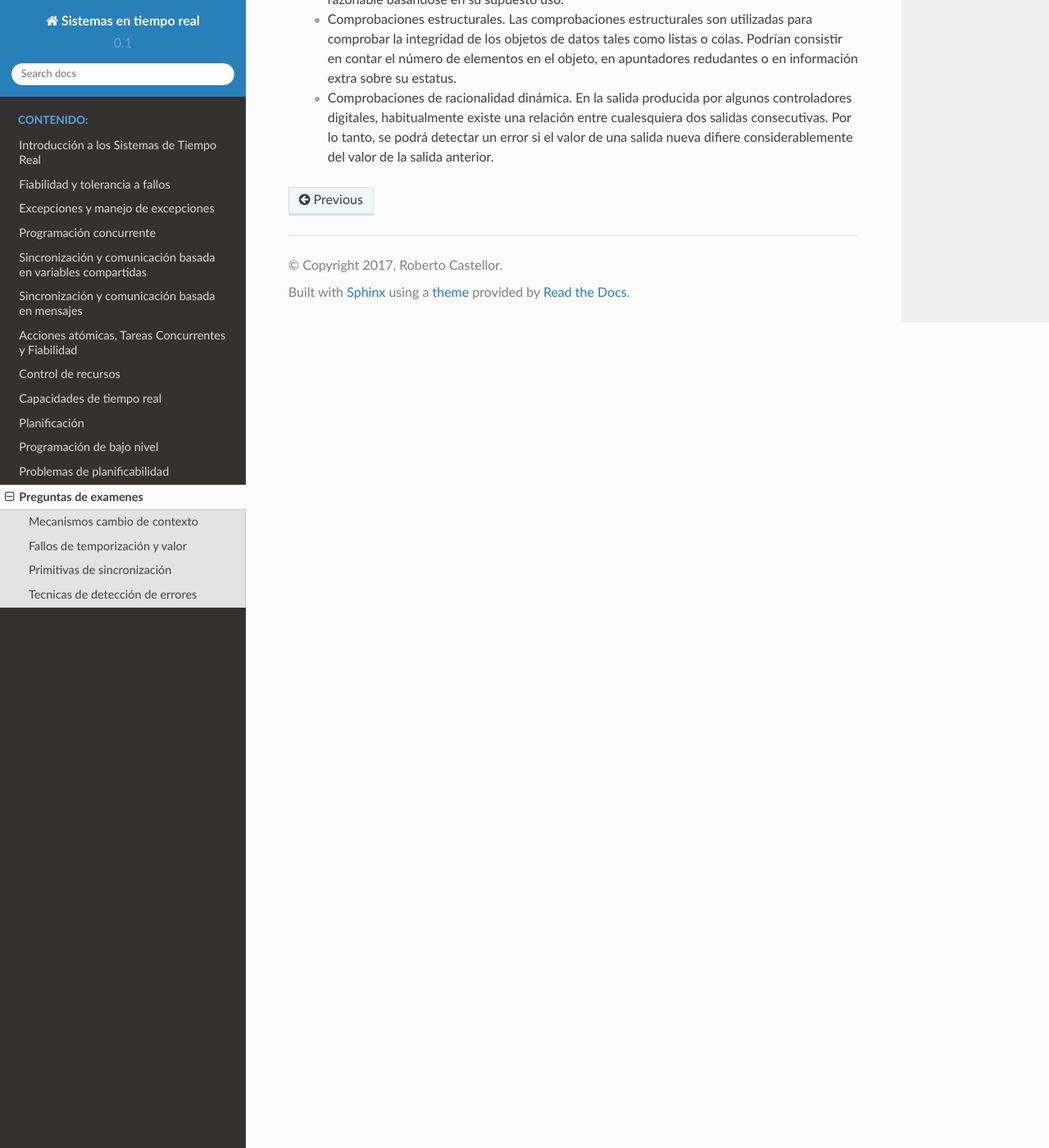
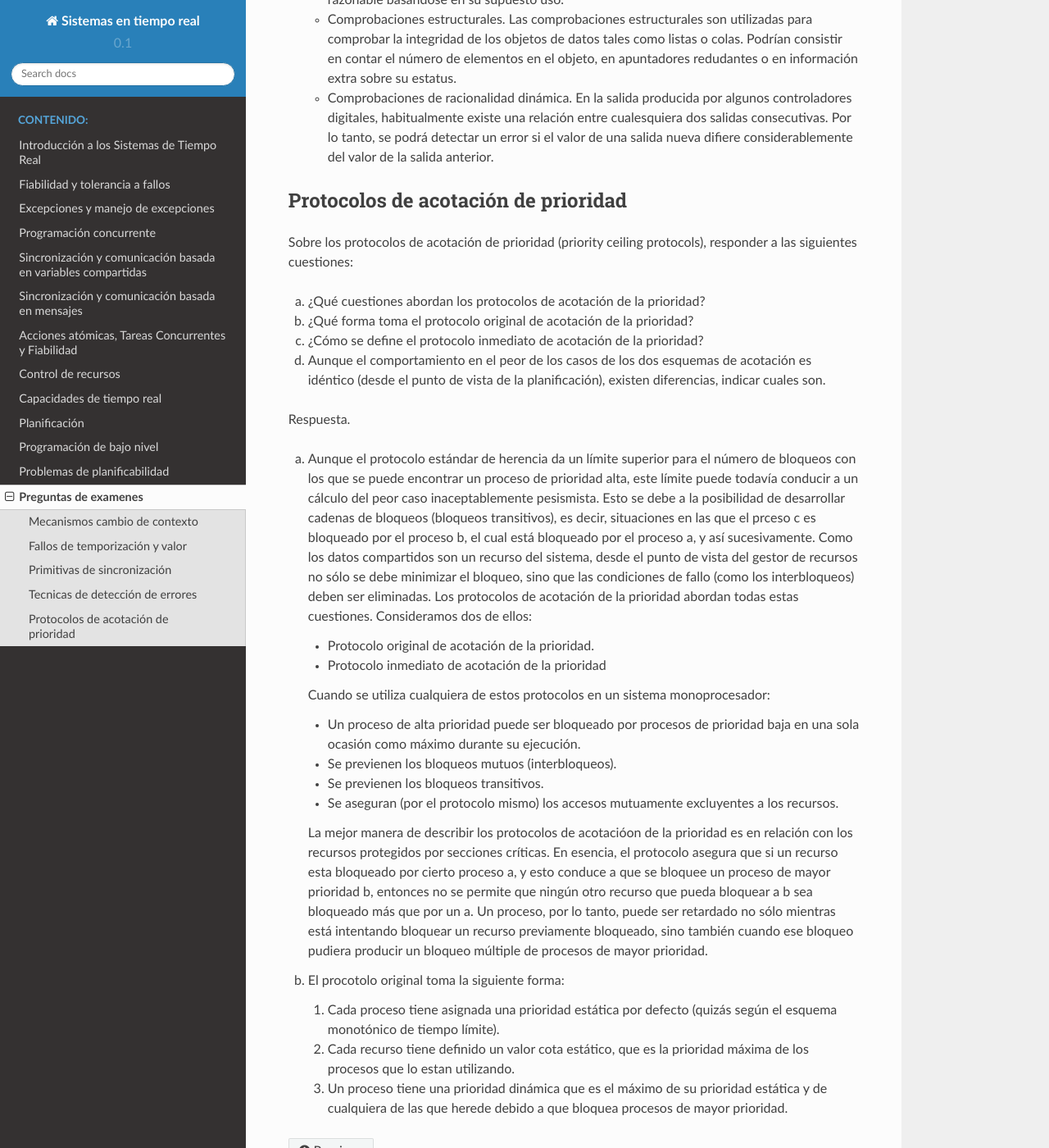
Before and after one commit to rcastellor/uned-sistemas-tiempo-real, a Sphinx documentation site: the page built from sphinx/source/preguntas_examen.rst, in a window 1280 px wide and 1400 px high, scrolled down 3876 px. Shown: the whole window at 82% size. Built offline with Sphinx 7.4.7 and the Read the Docs theme 2.0.0, drawn with Linux system fonts in a browser that asks for light colours.

Commit message:
Protocolos acotacion

```diff
--- a/sphinx/source/preguntas_examen.rst
+++ b/sphinx/source/preguntas_examen.rst
@@ -190,3 +190,62 @@ técnicas de detección de errores.*
     cualesquiera dos salidas consecutivas. Por lo tanto, se podrá detectar un
     error si el valor de una salida nueva difiere considerablemente del valor de
     la salida anterior.
+
+Protocolos de acotación de prioridad
+------------------------------------
+
+Sobre los protocolos de acotación de prioridad (priority ceiling protocols),
+responder a las siguientes cuestiones:
+
+a) ¿Qué cuestiones abordan los protocolos de acotación de la prioridad?
+b) ¿Qué forma toma el protocolo original de acotación de la prioridad?
+c) ¿Cómo se define el protocolo inmediato de acotación de la prioridad?
+d) Aunque el comportamiento en el peor de los casos de los dos esquemas de
+   acotación es idéntico (desde el punto de vista de la planificación), existen
+   diferencias, indicar cuales son.
+
+Respuesta.
+
+a) Aunque el protocolo estándar de herencia da un límite superior para el número
+   de bloqueos con los que se puede encontrar un proceso de prioridad alta, este
+   límite puede todavía conducir a un cálculo del peor caso inaceptablemente
+   pesismista. Esto se debe a la posibilidad de desarrollar cadenas de bloqueos
+   (bloqueos transitivos), es decir, situaciones en las que el prceso c es
+   bloqueado por el proceso b, el cual está bloqueado por el proceso a, y así
+   sucesivamente. Como los datos compartidos son un recurso del sistema, desde
+   el punto de vista del gestor de recursos no sólo se debe minimizar el
+   bloqueo, sino que las condiciones de fallo (como los interbloqueos) deben ser
+   eliminadas. Los protocolos de acotación de la prioridad abordan todas estas
+   cuestiones. Consideramos dos de ellos:
+
+   - Protocolo original de acotación de la prioridad.
+   - Protocolo inmediato de acotación de la prioridad
+
+   Cuando se utiliza cualquiera de estos protocolos en un sistema
+   monoprocesador:
+
+   - Un proceso de alta prioridad puede ser bloqueado por procesos de prioridad
+     baja en una sola ocasión como máximo durante su ejecución.
+   - Se previenen los bloqueos mutuos (interbloqueos).
+   - Se previenen los bloqueos transitivos.
+   - Se aseguran (por el protocolo mismo) los accesos mutuamente excluyentes a
+     los recursos.
+
+   La mejor manera de describir los protocolos de acotacióon de la prioridad es
+   en relación con los recursos protegidos por secciones críticas. En esencia,
+   el protocolo asegura que si un recurso esta bloqueado por cierto proceso a, y
+   esto conduce a que se bloquee un proceso de mayor prioridad b, entonces no se
+   permite que ningún otro recurso que pueda bloquear a b sea bloqueado más que
+   por un a. Un proceso, por lo tanto, puede ser retardado no sólo mientras está
+   intentando bloquear un recurso previamente bloqueado, sino también cuando ese
+   bloqueo pudiera producir un bloqueo múltiple de procesos de mayor prioridad.
+
+b) El procotolo original toma la siguiente forma:
+
+   1. Cada proceso tiene asignada una prioridad estática por defecto (quizás
+      según el esquema monotónico de tiempo límite).
+   2. Cada recurso tiene definido un valor cota estático, que es la prioridad
+      máxima de los procesos que lo estan utilizando.
+   3. Un proceso tiene una prioridad dinámica que es el máximo de su prioridad
+      estática y de cualquiera de las que herede debido a que bloquea procesos de
+      mayor prioridad.
```
